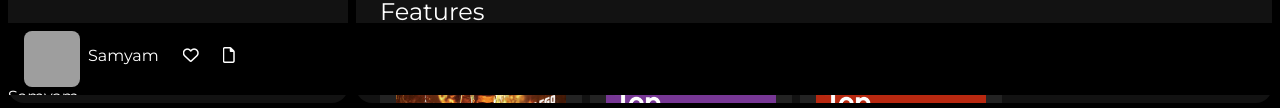
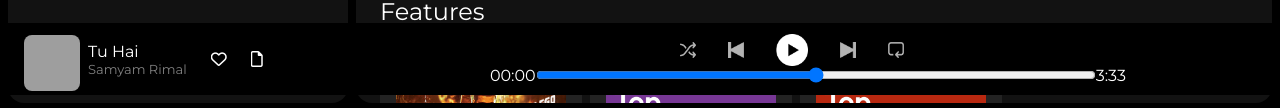
Before and after one commit to SamyamRimal/LEARN-MERN, a plain HTML site: page Spotify Clone/index.html in a window 1280 px wide. Shown: the part 705-813 px from the top of the page. Drawn offline with Linux system fonts and the light colour scheme; grey boxes are pictures that could not be loaded.

Commit message:
Project Finish

```diff
--- a/Spotify Clone/index.html
+++ b/Spotify Clone/index.html
@@ -130,13 +130,31 @@
             <div class="music">
                 <div class="music-name">
                     <div class="m-img"><img src="./assets/musicpic.JPG" alt="">
-                    <span>Samyam</span>
+                    <div class="text">
+                        <span>Tu Hai</span>
+                        <p>Samyam Rimal</p>
+                    </div>
                     <i class="fa-regular fa-heart"></i>
                     <i class="fa-regular fa-file"></i>
                     </div>
-                    <p>Samyam</p>
                 </div>
             </div>
+
+            <div class="player">
+                <div class="player-controls">
+                    <img src="./assets/player_icon1.png" alt="" class="player-control-icon">
+                    <img src="./assets/player_icon2.png" alt="" class="player-control-icon">
+                    <img src="./assets/player_icon3.png" alt="" class="player-control-icon" style="opacity: 1;height: 2rem;width: 2rem;" class="play">
+                    <img src="./assets/player_icon4.png" alt="" class="player-control-icon">
+                    <img src="./assets/player_icon5.png" alt="" class="player-control-icon">
+                </div>
+                <div class="playback-bar">
+                    <span class="curr-time">00:00</span>
+                    <input type="range" min="0" max="100" class="progress-bar" oninput="this.style.setProperty('--val', this.value + '%')">
+                    <span class="tot-time">3:33</span>
+                </div>
+            </div>
+            <div class="controls"></div>
         </div>
 
 </body>
--- a/Spotify Clone/style.css
+++ b/Spotify Clone/style.css
@@ -241,7 +241,9 @@ h2{
 .music{
   display: flex;
   align-items: center;
+  width: 25%;
 }
+
 .music-name img{
   height: 56px;
   width: 56px;
@@ -261,3 +263,73 @@ h2{
   margin-left: 1rem;
   margin-right: 0;
 }
+
+.text p{
+  font-weight: 300;
+  font-size: small;
+  opacity: 0.5;
+}
+
+.music-player{
+  display: flex;
+  justify-content: space-between;
+  align-items: center;
+}
+.player{
+  width: 50%;
+  justify-content: center;
+  align-items: center;
+}
+.player img{
+  margin-right: 2rem;
+}
+
+.controls{
+  width: 25%;
+}
+
+.player-controls{
+  display: flex;
+  justify-content: center;
+  align-items: center;
+}
+.player-control-icon {
+  height: 1rem;
+  width: 1rem;
+  opacity: 0.7;
+}
+.player-control-icon:hover{
+  opacity: 1;
+}
+.play{
+  height: 1.5rem;
+  width: 1.5rem;
+}
+
+.playback-bar{
+  justify-content: center;
+  align-items: center;
+  display: flex;
+
+}
+
+.playback-bar input{
+    width: 70%;
+    background-color: transparent;
+    color: green;
+    cursor: pointer;
+}
+
+.playback-bar::-webkit-slider-runnable-track{
+  background-color: #ddd;
+  border-radius: 100px;
+  height: 0.2rem;
+}
+
+.playback-bar::-webkit-slider-thumb{
+  appearance: none;
+  height: 16px;
+  width: 16px;
+  background-color: #1bd760;
+  border-radius: 50%;
+}
```
